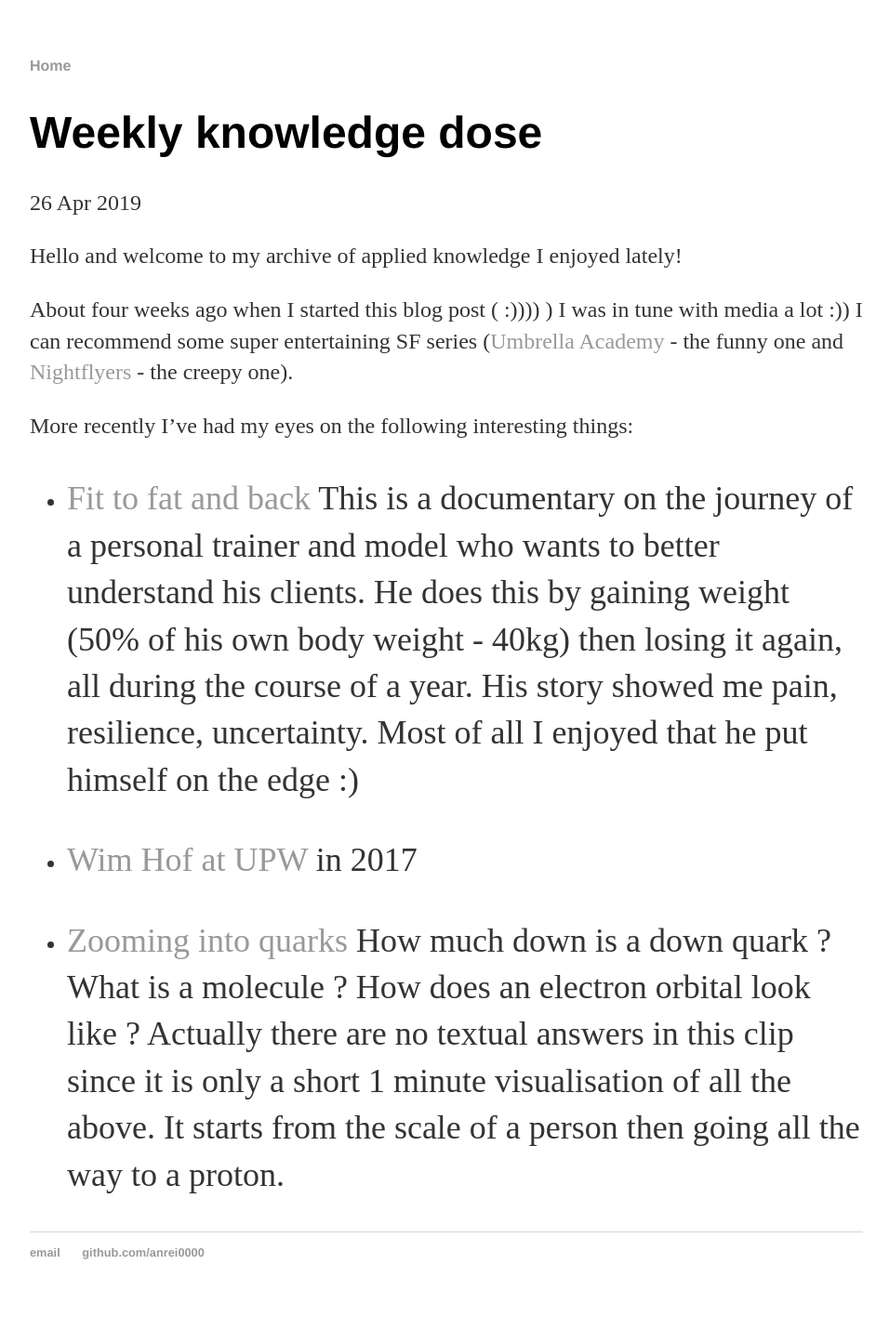
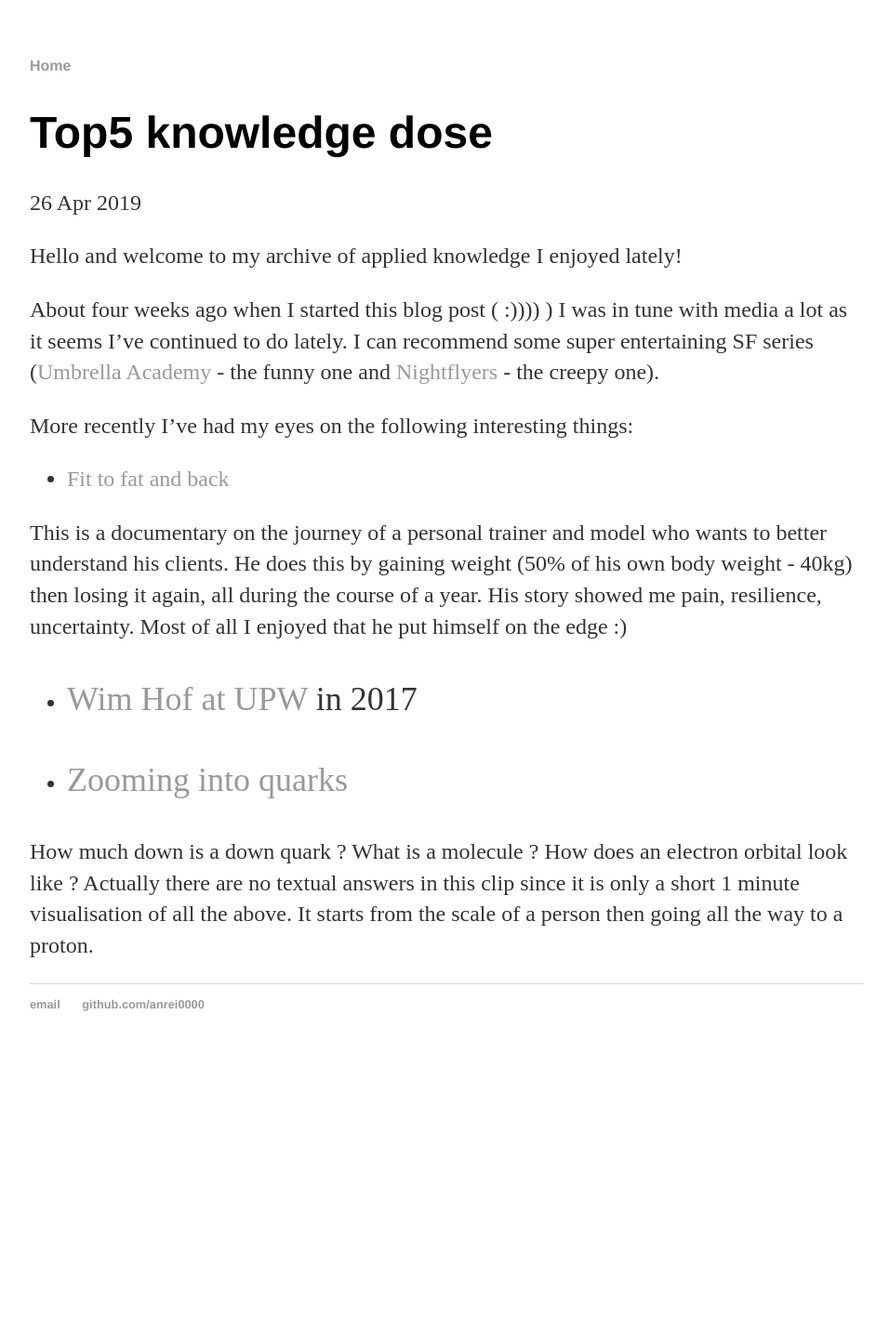
Before and after one commit to anrei0000/anrei0000.github.io, a Jekyll site: the page built from _posts/2019-04-26-reading-list.md, in a window 1280 px wide. Shown: the whole page at 93% size, without its empty margins (160-1116 px from the left). Built offline with Jekyll 4.4.1, drawn with Linux system fonts in a browser that asks for light colours; after the commit the page ends 1150 px from its top, so only the background shows below that.

Commit message:
- update

```diff
--- a/_posts/2019-04-26-reading-list.md
+++ b/_posts/2019-04-26-reading-list.md
@@ -1,18 +1,20 @@
 ---
 layout: post
-title: "Weekly knowledge dose"
+title: "Top5 knowledge dose"
 date: 2019-04-26
 ---
 Hello and welcome to my archive of applied knowledge I enjoyed lately!
 
-About four weeks ago when I started this blog post ( :)))) ) I was in tune with media a lot :)) I can recommend some super entertaining SF series ([Umbrella Academy](https://www.netflix.com/watch/80186864) - the funny one and [Nightflyers](https://www.netflix.com/watch/80211571) - the creepy one).
+About four weeks ago when I started this blog post ( :)))) ) I was in tune with media a lot as it seems I've continued to do lately. I can recommend some super entertaining SF series ([Umbrella Academy](https://www.netflix.com/watch/80186864) - the funny one and [Nightflyers](https://www.netflix.com/watch/80211571) - the creepy one).
 
 More recently I've had my eyes on the following interesting things:
 
 - [Fit to fat and back](https://www.youtube.com/watch?v=ew7g7AqGqzo)
+
 This is a documentary on the journey of a personal trainer and model who wants to better understand his clients. He does this by gaining weight (50% of his own body weight - 40kg) then losing it again, all during the course of a year. His story showed me pain, resilience, uncertainty. Most of all I enjoyed that he put himself on the edge :)
 
 - [Wim Hof at UPW](https://www.facebook.com/icemanwimhof/videos/1802623663088908/) in 2017
 
 - [Zooming into quarks](https://vid.pr0gramm.com/2019/04/18/640fcab311acdfb5.mp4)
+
 How much down is a down quark ? What is a molecule ? How does an electron orbital look like ? Actually there are no textual answers in this clip since it is only a short 1 minute visualisation of all the above. It starts from the scale of a person then going all the way to a proton.
```
